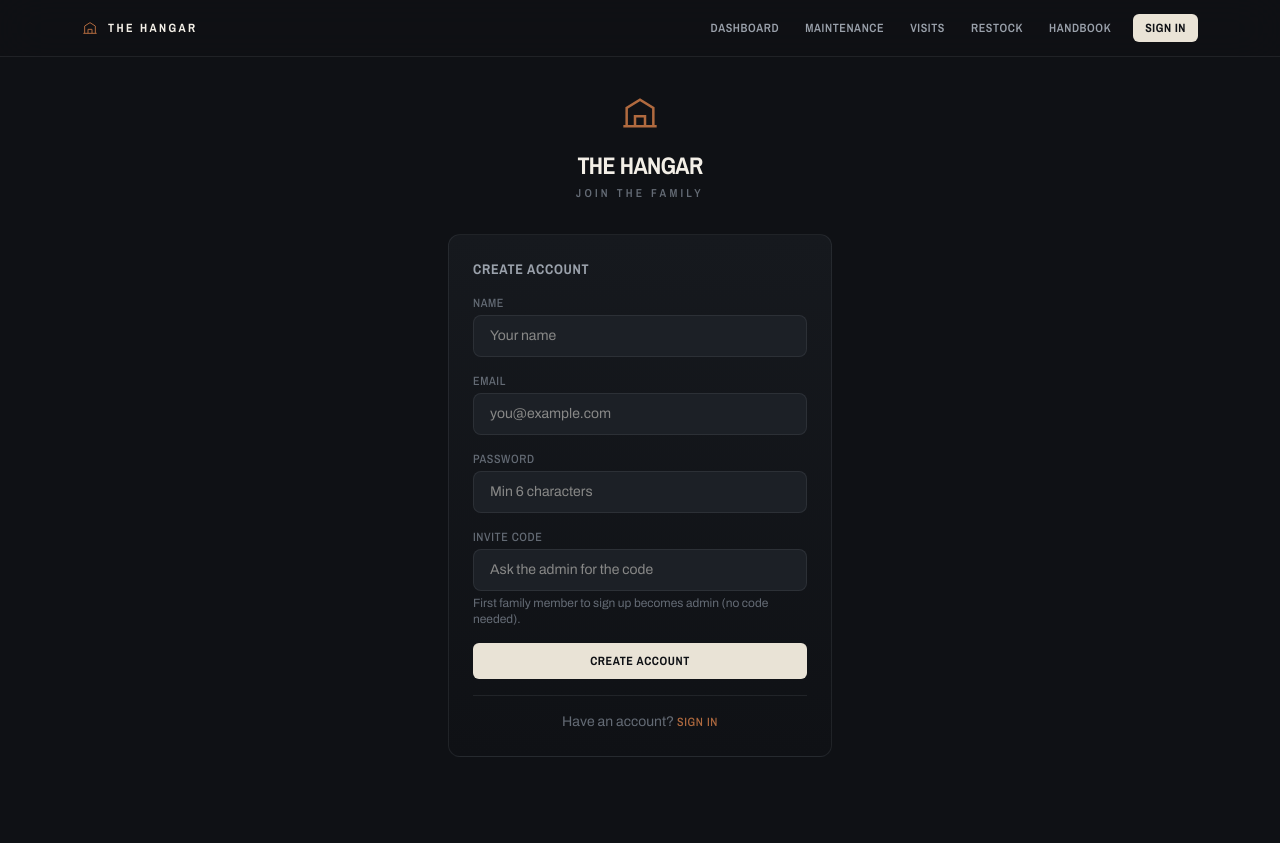
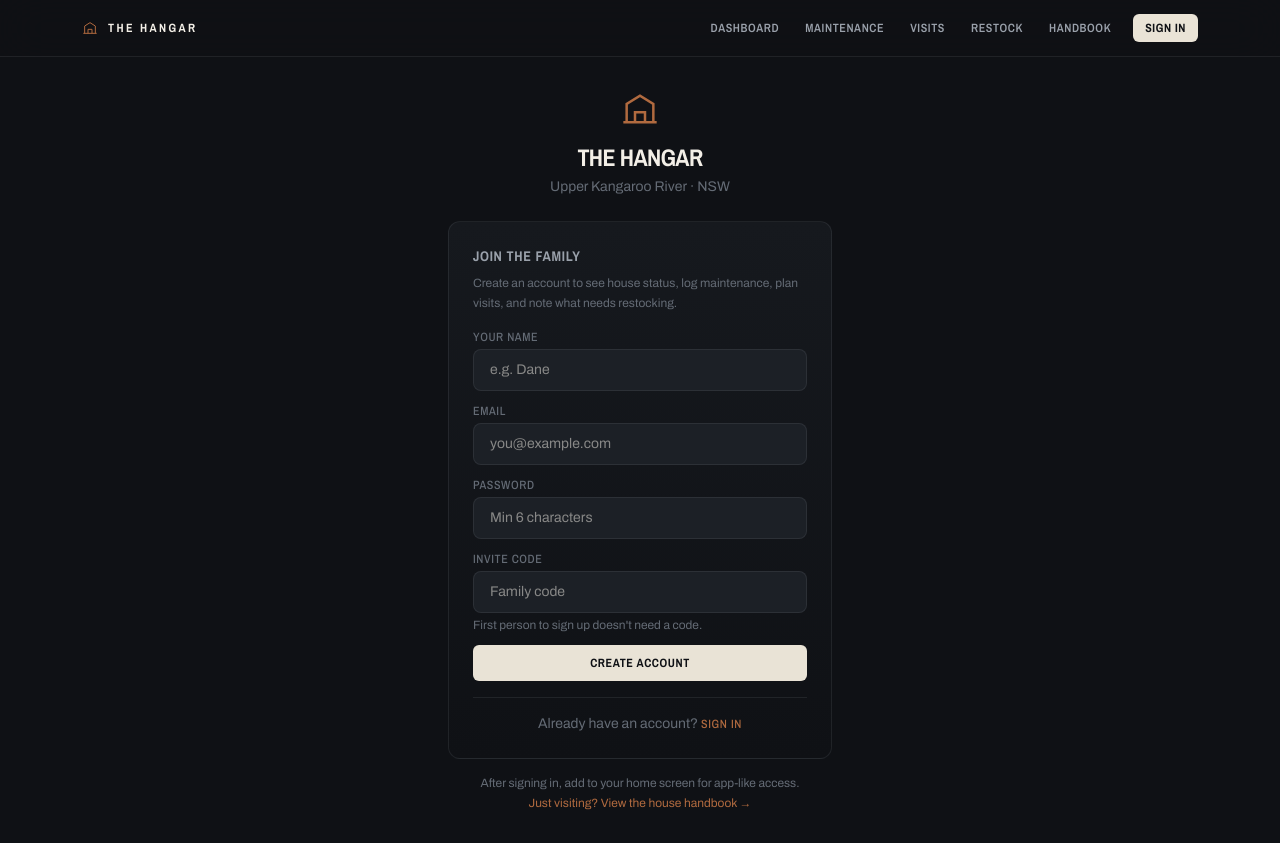
Before and after one commit to danegoldberg4-arch/the-hangar, a Next.js app: page /signup in a window 1280 px wide. Before the commit the page ends 800 px from the top, so only its background shows below. Built offline with nearby package versions, Linux system fonts and the light colour scheme; no server answers.

Commit message:
Extend session to 1 year, improve signup flow for family sharing, fix PWA manifest

```diff
--- a/src/app/signup/page.tsx
+++ b/src/app/signup/page.tsx
@@ -43,12 +43,12 @@ export default function SignupPage() {
   }
 
   return (
-    <div className="min-h-[calc(100vh-4rem)] flex items-center justify-center px-4">
+    <div className="min-h-[calc(100vh-4rem)] flex items-center justify-center px-4 py-8">
       <div className="w-full max-w-sm">
-        <div className="text-center mb-8">
+        <div className="text-center mb-6">
           <svg
             viewBox="0 0 24 24"
-            className="w-10 h-10 stroke-iron fill-none mx-auto mb-4"
+            className="w-10 h-10 stroke-iron fill-none mx-auto mb-3"
             strokeWidth={1.5}
           >
             <path d="M2 20h20M4 20V9l8-5 8 5v11M9 20v-6h6v6" />
@@ -56,13 +56,18 @@ export default function SignupPage() {
           <h1 className="font-narrow font-bold uppercase text-2xl tracking-tight text-paper">
             The Hangar
           </h1>
-          <p className="eyebrow mt-1">Join the family</p>
+          <p className="text-sm text-galv-dim mt-1">
+            Upper Kangaroo River · NSW
+          </p>
         </div>
 
         <div className="card-surface p-6">
-          <h2 className="font-narrow uppercase tracking-wider text-sm font-bold text-galv mb-4">
-            Create Account
+          <h2 className="font-narrow uppercase tracking-wider text-sm font-bold text-galv mb-2">
+            Join the family
           </h2>
+          <p className="text-xs text-galv-dim mb-4 leading-relaxed">
+            Create an account to see house status, log maintenance, plan visits, and note what needs restocking.
+          </p>
 
           {error && (
             <div className="bg-iron/5 border border-iron/20 text-iron text-sm rounded p-3 mb-4">
@@ -70,17 +75,17 @@ export default function SignupPage() {
             </div>
           )}
 
-          <form onSubmit={handleSubmit} className="space-y-4">
+          <form onSubmit={handleSubmit} className="space-y-3">
             <div>
               <label className="font-narrow uppercase tracking-wider text-xs text-galv-dim block mb-1">
-                Name
+                Your name
               </label>
               <input
                 type="text"
                 value={name}
                 onChange={(e) => setName(e.target.value)}
                 required
-                placeholder="Your name"
+                placeholder="e.g. Dane"
                 className="w-full bg-steel-3 border border-line rounded-lg px-4 py-2.5 text-paper text-sm focus:border-iron focus:outline-none transition-colors"
               />
             </div>
@@ -113,17 +118,17 @@ export default function SignupPage() {
             </div>
             <div>
               <label className="font-narrow uppercase tracking-wider text-xs text-galv-dim block mb-1">
-                Invite Code
+                Invite code
               </label>
               <input
                 type="text"
                 value={inviteCode}
                 onChange={(e) => setInviteCode(e.target.value)}
-                placeholder="Ask the admin for the code"
+                placeholder="Family code"
                 className="w-full bg-steel-3 border border-line rounded-lg px-4 py-2.5 text-paper text-sm focus:border-iron focus:outline-none transition-colors"
               />
               <p className="text-xs text-galv-dim mt-1">
-                First family member to sign up becomes admin (no code needed).
+                First person to sign up doesn&apos;t need a code.
               </p>
             </div>
             <button
@@ -137,13 +142,24 @@ export default function SignupPage() {
 
           <div className="mt-4 pt-4 border-t border-line text-center">
             <p className="text-sm text-galv-dim">
-              Have an account?{" "}
+              Already have an account?{" "}
               <a href="/login" className="text-iron hover:text-iron-lt transition-colors font-narrow uppercase tracking-wider text-xs">
                 Sign in
               </a>
             </p>
           </div>
         </div>
+
+        <div className="mt-4 text-center">
+          <p className="text-xs text-galv-dim">
+            After signing in, add to your home screen for app-like access.
+          </p>
+          <p className="text-xs text-galv-dim mt-1">
+            <a href="/handbook" className="text-iron hover:text-iron-lt transition-colors">
+              Just visiting? View the house handbook →
+            </a>
+          </p>
+        </div>
       </div>
     </div>
   );
--- a/src/auth.config.ts
+++ b/src/auth.config.ts
@@ -1,7 +1,10 @@
 import type { NextAuthConfig } from "next-auth";
 
 export const authConfig: NextAuthConfig = {
-  session: { strategy: "jwt" },
+  session: {
+    strategy: "jwt",
+    maxAge: 365 * 24 * 60 * 60,
+  },
   pages: {
     signIn: "/login",
   },
```
Also changed, not shown: src/app/manifest.json, vercel.json.
